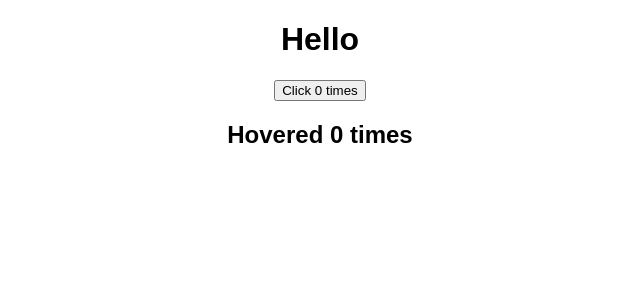
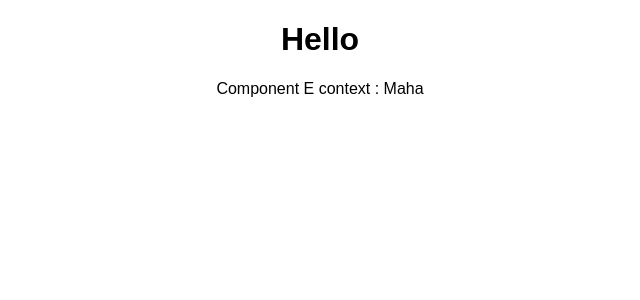
Before and after one commit to Maha536/react-complete-guide, a React (Create React App) app: page / in a window 1280 px wide. Shown: the top 300 px of the page, without its empty margins (320-960 px from the left). Built offline with nearby package versions, Linux system fonts and the light colour scheme.

Commit message:
context added

```diff
--- a/src/App.js
+++ b/src/App.js
@@ -1,11 +1,14 @@
 import React, { Component } from 'react';
 import './App.css';
 import './appStyles.css';
+import ComponentC from './context-examples/ComponentC';
+import { userProvider } from './context-examples/UserContext';
+
+/*
 import ClickCounter2 from './components/ClickCounter2';
 import Counter2 from './components/Counter2';
 import HoverCounter2 from './components/HoverCounter2';
 import User from './components/User';
-/*
 import ClickCounter from './components/ClickCounter';
 import ErrorBoundary from './components/ErrorBoundary';
 import Hero from './components/Hero';
@@ -42,13 +45,17 @@ class App extends Component {
       <div className="App">
 
         <h1>Hello</h1>
-        <Counter2>
+        <userProvider value='Hari'>
+          <ComponentC/>
+         </userProvider>
+
+         {/*
+         <Counter2>
         {(count,incrementCount)=> <ClickCounter2 count={count} incrementCount={incrementCount}/>}
         </Counter2>
         <Counter2>
           {(count,incrementCount)=> <HoverCounter2 count={count} incrementCount={incrementCount}/>}
         </Counter2>
-         {/*
          <ClickCounter2/>
         <HoverCounter2/>
         <User name={(isLoggedIn)=>isLoggedIn?'Hari':'Guest'}/>
--- /dev/null
+++ b/src/context-examples/ComponentC.js
@@ -0,0 +1,12 @@
+import React, { Component } from 'react'
+import ComponentE from './ComponentE'
+
+class ComponentC extends Component {
+    render() {
+        return (
+            <ComponentE/>
+        )
+    }
+}
+
+export default ComponentC
--- /dev/null
+++ b/src/context-examples/ComponentE.js
@@ -0,0 +1,17 @@
+import React, { Component } from 'react'
+import ComponentF from './ComponentF'
+import UserContext from './UserContext'
+
+class ComponentE extends Component {
+    render() {
+        return (
+            <div>
+                Component E context : {this.context}
+                <ComponentF/>
+            </div>
+
+        )
+    }
+}
+ComponentE.contextType = UserContext
+export default ComponentE
--- /dev/null
+++ b/src/context-examples/ComponentF.js
@@ -0,0 +1,19 @@
+import React, { Component } from 'react'
+import { userConsumer } from './UserContext'
+
+
+class ComponentF extends Component {
+    render() {
+        return (
+            <userConsumer>
+                {
+                    username => {
+                            return <h2>Hello {username}</h2>
+                    }
+                }
+            </userConsumer>
+        )
+    }
+}
+
+export default ComponentF
--- /dev/null
+++ b/src/context-examples/UserContext.js
@@ -0,0 +1,9 @@
+import React from 'react'
+
+const UserContext = React.createContext("Maha")
+
+const userProvider = UserContext.Provider
+const userConsumer = UserContext.Consumer
+
+export {userProvider, userConsumer}
+export default UserContext
```
